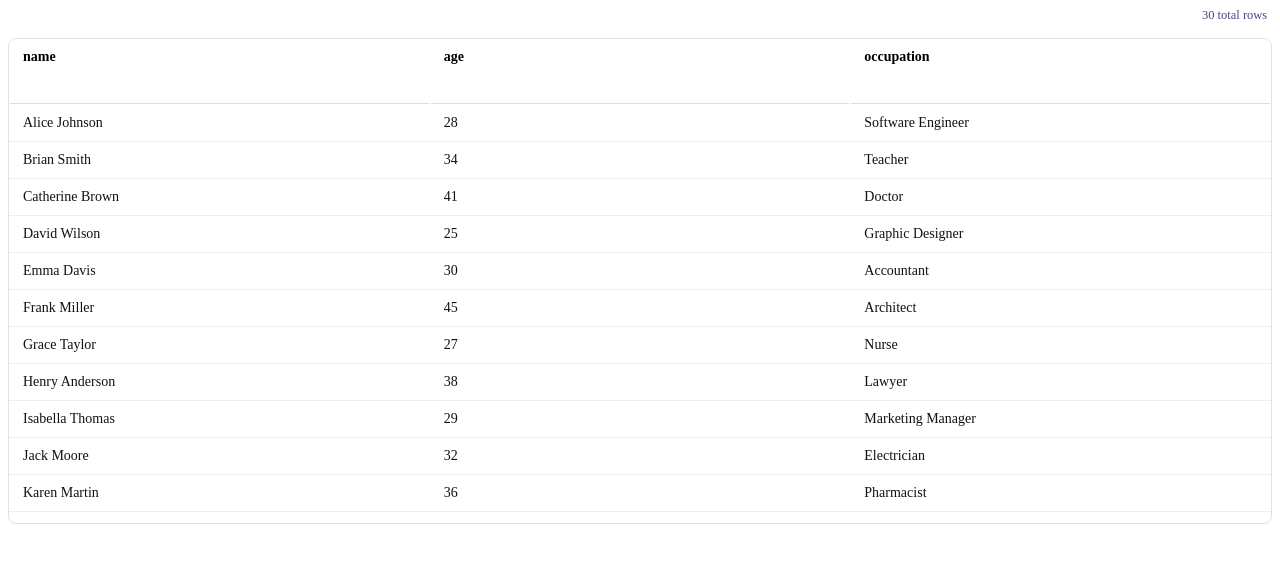
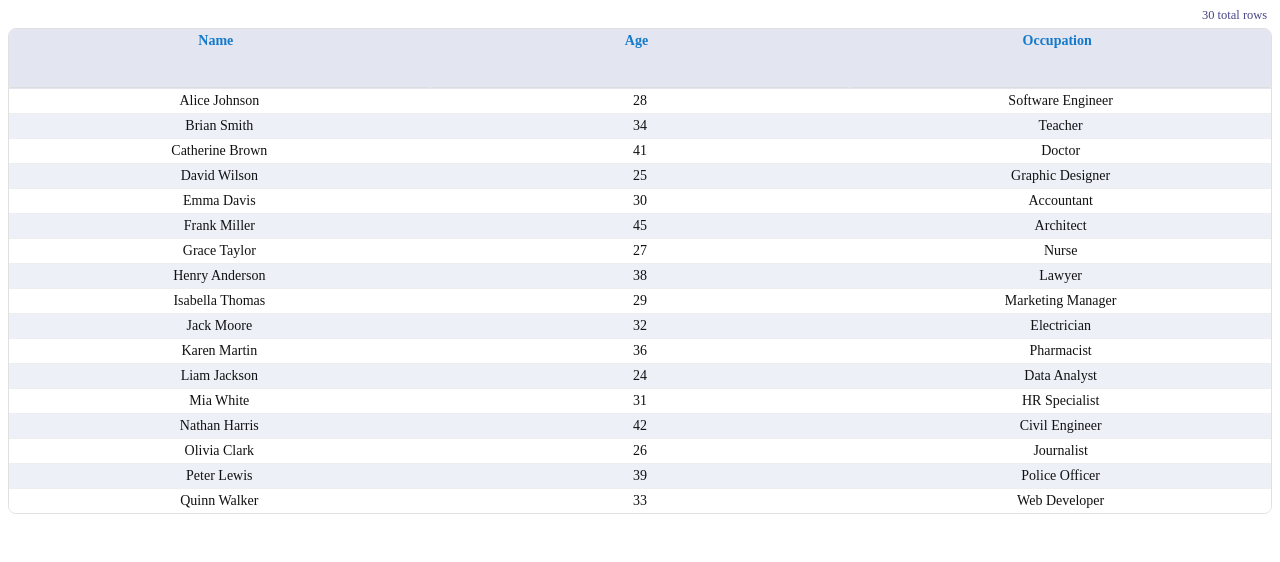
Before and after one commit to maissour/grid-vuejs, a Vue app in the folder gridVuejs/: page / in a window 1280 px wide. Shown: the top 562 px of the page. Built offline with nearby package versions, Linux system fonts and the light colour scheme; the HTML template or start-up script is replaced by a standard one.

Commit message:
styles was added

```diff
--- a/gridVuejs/src/components/grid/GridTable.vue
+++ b/gridVuejs/src/components/grid/GridTable.vue
@@ -37,6 +37,11 @@ const calcHeight = (): string => {
     return props.customHeight - gridMargin + 'px'
   }
   return '100%'
+}
+
+const capitalizeTitleCol = (colname: string): string => {
+  if (!colname) return colname
+  return colname.charAt(0).toUpperCase() + colname.slice(1)
 }
 
 const selectedRowClass = (dataItem: Record<string, any>): string => {
@@ -118,11 +123,9 @@ const selectionChange = (event: PointerEvent, dataItem: Record<string, any>) =>
     }
   }
 
-  if (event.shiftKey) {
+  if (event.shiftKey && currentSelection.value.length == 1) {
     if (index == -1) {
       currentSelection.value.push(dataItem)
-    }
-    if (currentSelection.value.length == 2) {
       const firstSelection = props.dataItems.findIndex(
         (x) => x[props.rowId] == currentSelection.value[0]![props.rowId],
       )
@@ -217,7 +220,7 @@ const compareValues = (aVal: any, bVal: any): number => {
             :key="idx"
             @click="sortList($event, col.field)"
           >
-            <span>{{ col.title }}</span>
+            <span>{{ capitalizeTitleCol(col.title) }}</span>
             <span class="spaceInLeft" :class="getDirectionClass(col.field)"></span>
           </th>
         </tr>
@@ -262,29 +265,42 @@ const compareValues = (aVal: any, bVal: any): number => {
 }
 
 .t-sticky td {
-  padding: 10px 14px;
+  padding: 4px;
+  text-align: center;
   color: #111111;
   border-bottom: 1px solid #eeeeee;
 }
 
-.t-sticky tr:hover td {
-  background: #f5f5f5;
+.t-sticky tbody tr:hover td {
+  background: #d6eef8;
 }
 
 .t-sticky tbody td {
   user-select: none;
 }
 
+.t-sticky tbody tr:nth-child(even):not(.selectedRow) {
+  background-color: #eef0f8;
+}
+
+.t-sticky tbody tr:nth-child(odd):not(.selectedRow) {
+  background-color: #ffffff;
+}
+
 .t-header {
   position: sticky;
   top: 0;
   z-index: 1;
-  background: #ffffff;
-  color: black;
+  background: #e3e5f1;
+  color: #1479c9;
   font-weight: bold;
-  text-align: left;
-  padding: 10px 14px;
-  /* border-bottom: 1px solid #cccccc; */
+  text-align: center;
+  padding: 4px;
+}
+
+.t-header span:first-child {
+  display: inline-block;
+  padding-bottom: 6px;
 }
 
 .t-header:hover {
@@ -294,19 +310,24 @@ const compareValues = (aVal: any, bVal: any): number => {
 .selectionRows {
   display: flex;
   justify-content: space-between;
-  height: 30px;
+  height: 20px;
   font-size: 12.5px;
   color: #46468a;
   font-weight: 500;
   padding-inline: 0.3rem;
+  background: #ffffff;
 }
 
 .selectedRow {
-  background-color: aqua;
+  background-color: #d6eef8 !important;
 }
 
 .spaceInLeft {
   margin-left: 0.5em;
+}
+
+.t-filter-row {
+  background: #e3e5f1;
 }
 
 .t-filter-input {
```
